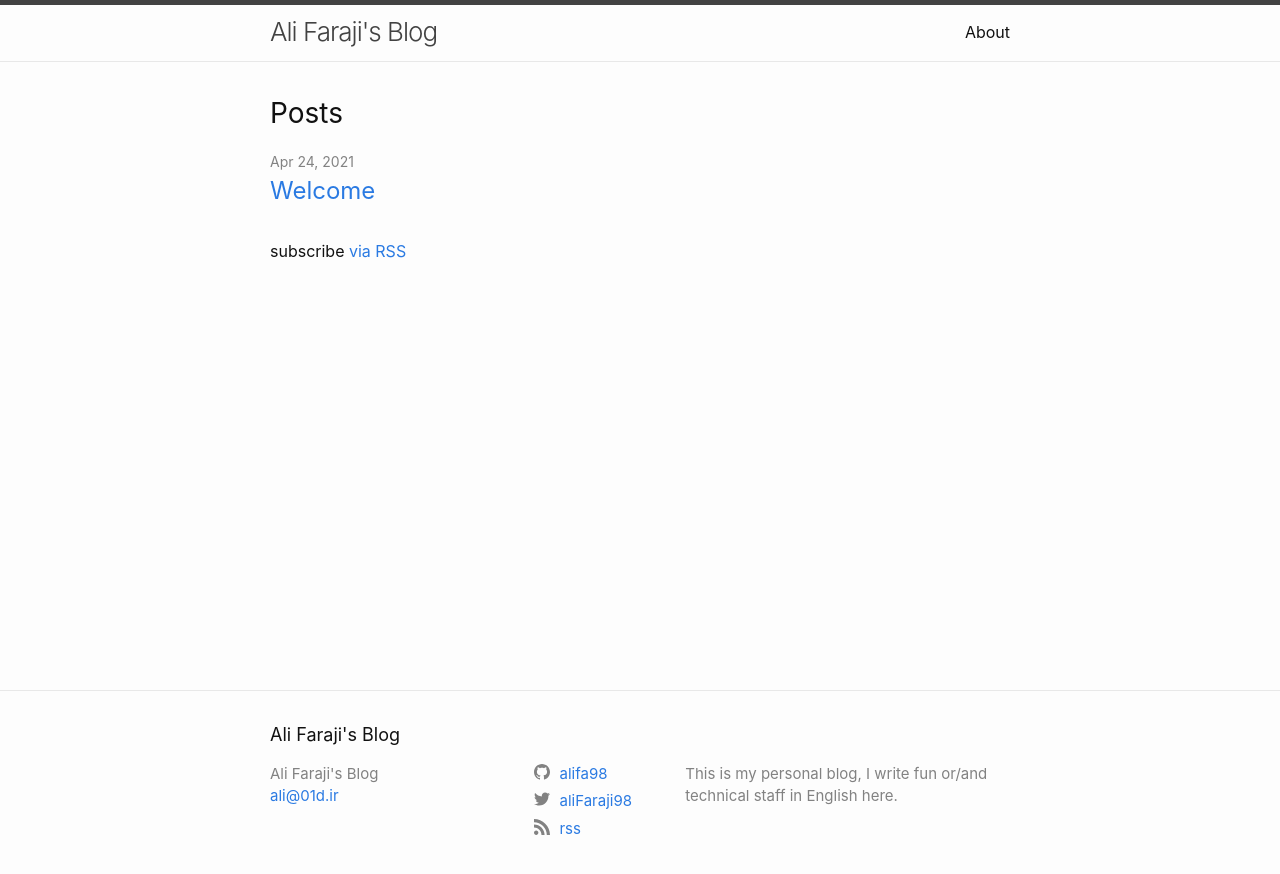
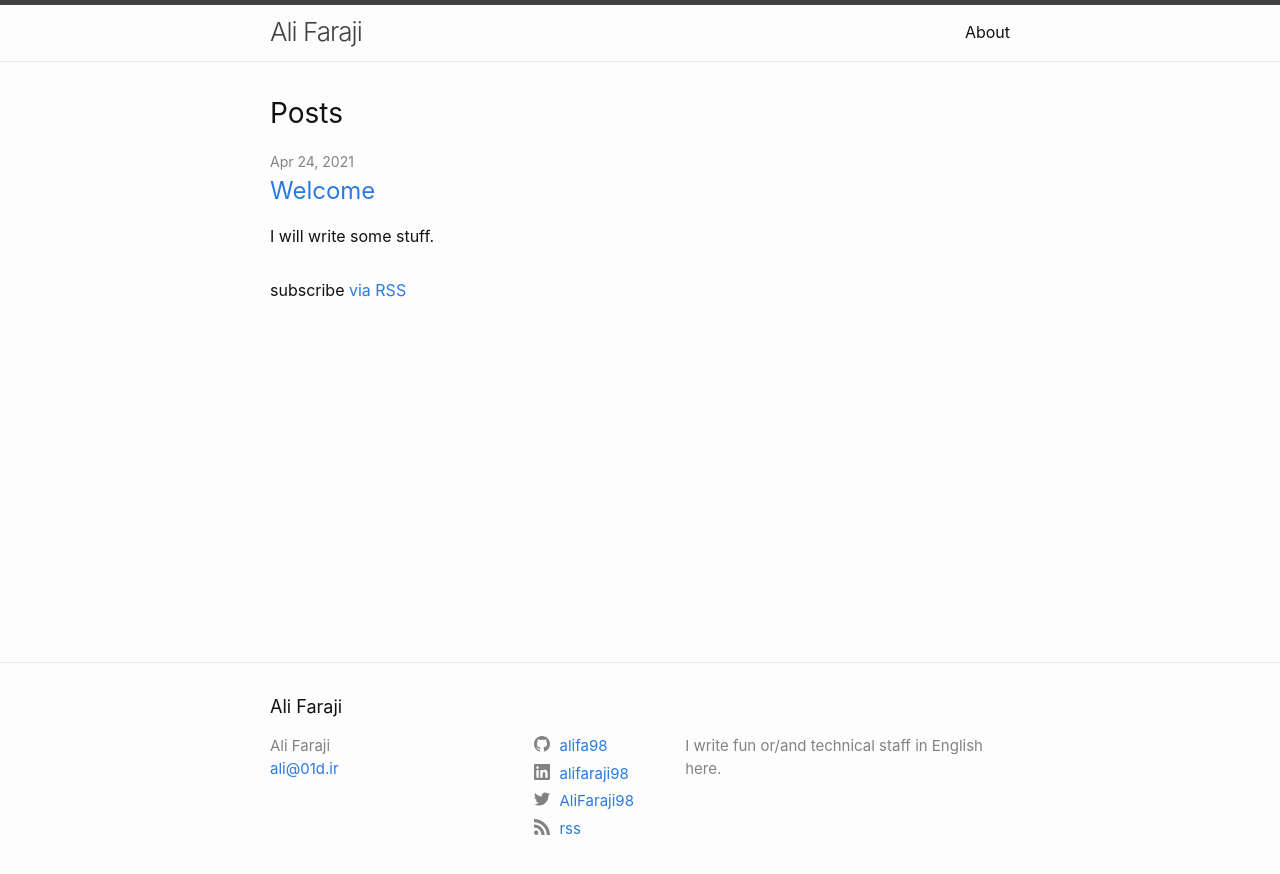
Before and after one commit to alifa98/blog, a Jekyll site: the page built from index.md, in a window 1280 px wide. Shown: the top 874 px of the page. Built offline with Jekyll 4.4.1, drawn with Linux system fonts in a browser that asks for light colours.

Commit message:
SOME CONFIG CHANGE - LINKEDIN ID ADDED

```diff
--- a/_config.yml
+++ b/_config.yml
@@ -1,19 +1,19 @@
-title: Ali Faraji's Blog
+title: Ali Faraji
 email: ali@01d.ir
 description: >- # this means to ignore newlines until "baseurl:"
- This is my personal blog, I write fun or/and technical staff in English here.
+ I write fun or/and technical staff in English here.
 baseurl: "" # the subpath of your site, e.g. /blog
 url: "https://blog.alifaraji.ir" # the base hostname & protocol for your site, e.g. http://example.com
 
 # social links
-twitter_username: aliFaraji98
+twitter_username: AliFaraji98
 github_username:  alifa98
 rss: rss
 # dribbble_username: jekyll
 # facebook_username: jekyll
 # flickr_username: jekyll
 # instagram_username: jekyll
-# linkedin_username: jekyll
+linkedin_username: alifaraji98
 # pinterest_username: jekyll
 # youtube_username: jekyll
 # googleplus_username: +jekyll
@@ -26,7 +26,7 @@ rss: rss
 #   instance: example.com
 
 
-show_excerpts: false # set to true to show excerpts on the homepage
+show_excerpts: true # set to true to show excerpts on the homepage
 
 # Minima date format
 # refer to http://shopify.github.io/liquid/filters/date/ if you want to customize this
```
